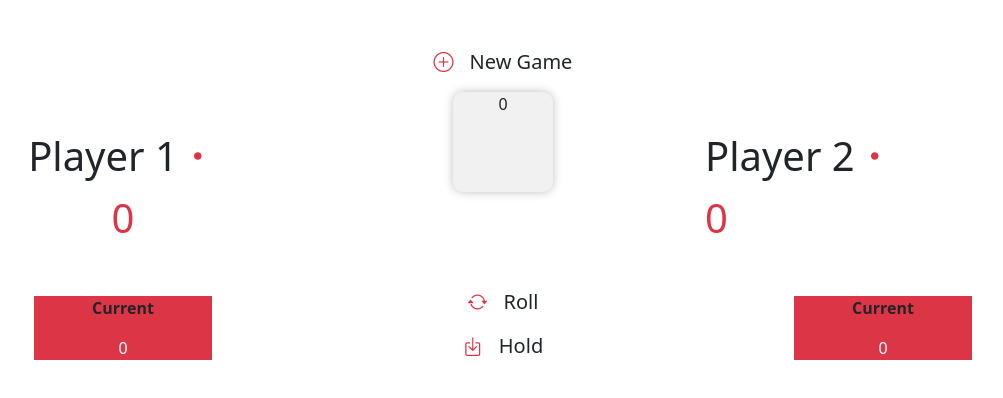
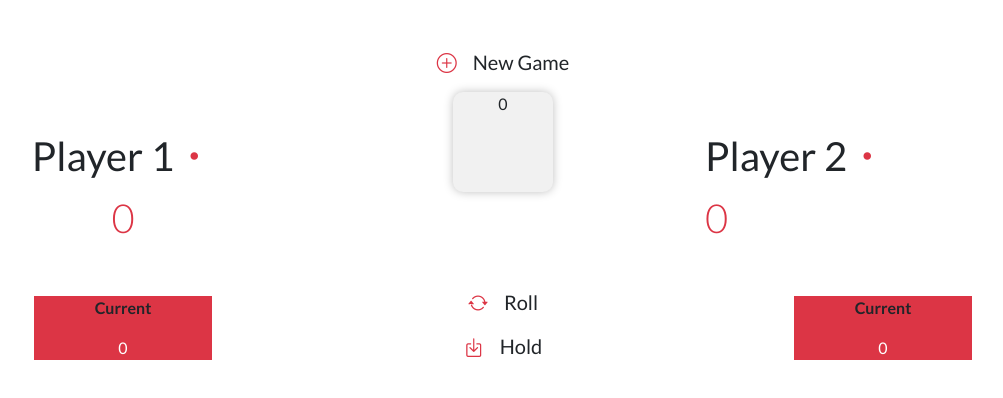
Before and after one commit to WilfriedPaillot/DicesGame, a plain HTML site: page index.html in a window 1280 px wide. Shown: the whole page, without its empty margins (137-1140 px from the left). Drawn offline with nearby package versions, Linux system fonts and the light colour scheme.

Commit message:
Add font family required

```diff
--- a/assets/styles/style.scss
+++ b/assets/styles/style.scss
@@ -4,6 +4,9 @@
 @import "../../node_modules/bootstrap/scss/variables";
 
 //Custom variables
+@import url('https://fonts.googleapis.com/css2?family=Lato:wght@300;400;700&display=swap');
+
+$font-family-sans-serif: 'Lato', sans-serif;
 
 // Disable default border shadow on buttons
 $btn-focus-box-shadow: none;
@@ -14,6 +17,9 @@ $btn-focus-box-shadow: none;
 
 
 // Additionnal custom styles
+
+
+
 body {
     height: 100vh;
     width: 100%;
```
Also changed, not shown: assets/styles/style.css, 1 other file.
